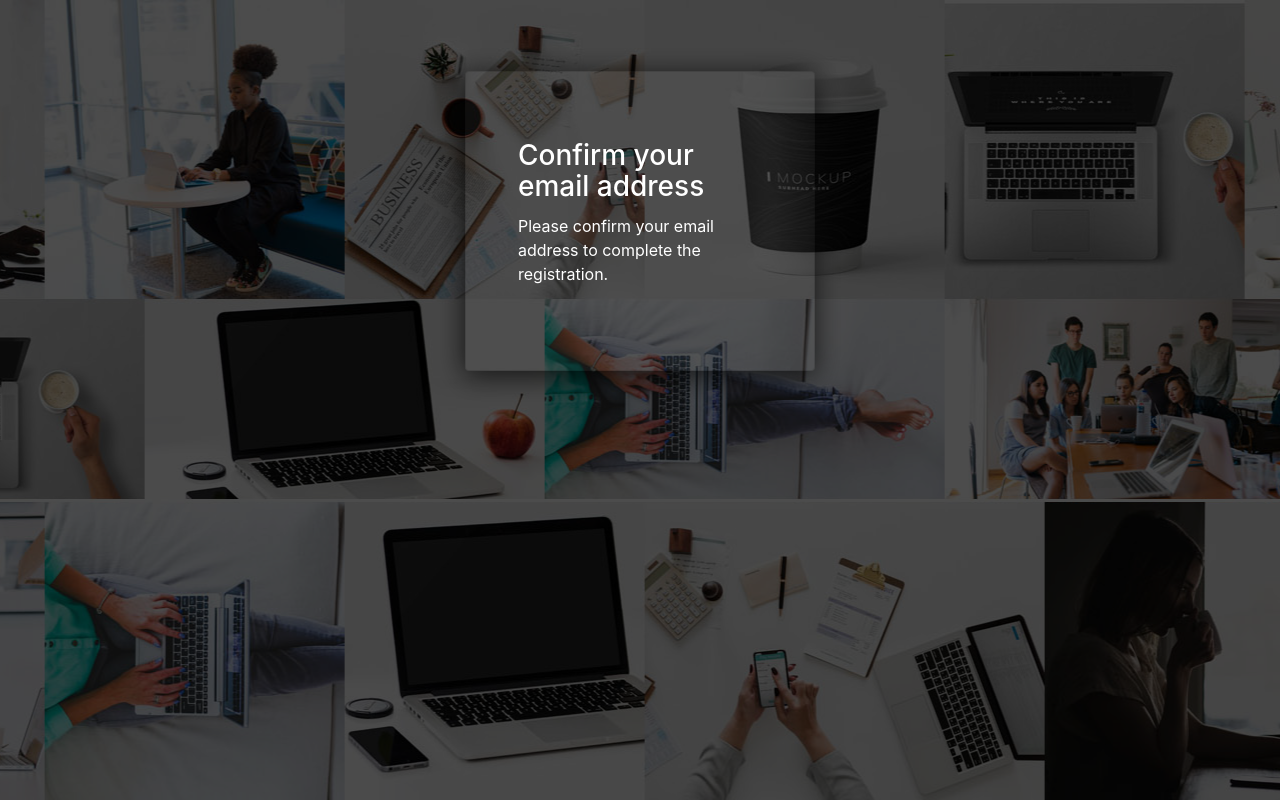
After one commit to anaconda0905/Community_Engagement_Portal, a Django app: template templates/acc_active_sent.html in a window 1280 px wide. The commit adds this page. Run offline with Django 3.2, Linux system fonts and the light colour scheme; the template is opened without the code that fills it, so the values that code supplies are empty; some libraries are stand-ins or nearby versions.

Commit message:
Email Verification Completed...

```diff
--- a/myproject/settings.py
+++ b/myproject/settings.py
@@ -171,3 +171,8 @@ SESSION_COOKIE_AGE = 60 * 60 * 24 * 30 # One month
 # # myproject/settings.py
 # EMAIL_BACKEND = "django.core.mail.backends.filebased.EmailBackend"
 # EMAIL_FILE_PATH = os.path.join(BASE_DIR, "sent_emails")
+EMAIL_USE_TLS = True
+EMAIL_HOST = 'smtp.gmail.com'
+EMAIL_HOST_USER = 'conda0905@gmail.com'
+EMAIL_HOST_PASSWORD = 'password'
+EMAIL_PORT = 587
--- a/myproject/urls.py
+++ b/myproject/urls.py
@@ -38,4 +38,5 @@ urlpatterns = [
     url(r'^boards/(?P<pk>\d+)/new/$', views.new_topic, name='new_topic'),
     url(r'^admin/', admin.site.urls),
     url(r'^oauth/', include('social_django.urls', namespace='social')),
+    url(r'^activate/(?P<uidb64>[0-9A-Za-z_\-]+)/(?P<token>[0-9A-Za-z]{1,13}-[0-9A-Za-z]{1,20})/$', accounts_views.activate, name='activate'),
 ]
--- /dev/null
+++ b/templates/acc_active_sent.html
@@ -0,0 +1,16 @@
+{% extends 'base_accounts.html' %}
+
+{% block title %}Confirm your email address{% endblock %}
+
+{% block content %}
+  <div class="row justify-content-center">
+    <div class="col-lg-4 col-md-10 col-sm-8">
+      <div class="cardnew">
+        <div class="card-body-new">
+          <h3 class="card-title">Confirm your email address</h3>
+          <p>Please confirm your email address to complete the registration.</p>
+        </div>
+      </div>
+    </div>
+  </div>
+{% endblock %}
--- a/templates/signup.html
+++ b/templates/signup.html
@@ -12,6 +12,9 @@
           <form method="post" novalidate>
             {% csrf_token %}
             {% include 'includes/form.html' %}
+            <label class="checkbox">
+              <input type="checkbox" name="checkbox" value="true" name="remember_me"> Keep me logged in</input>
+            </label>
             <button type="submit" class="btn btn-primary btn-block">Create an account</button>
           </form>
         </div>
```
Also changed, not shown: accounts/tokens.py (added, +11 -0 lines), accounts/views.py (+50 -8 lines), templates/acc_active_email.html (added, +7 -0 lines).
